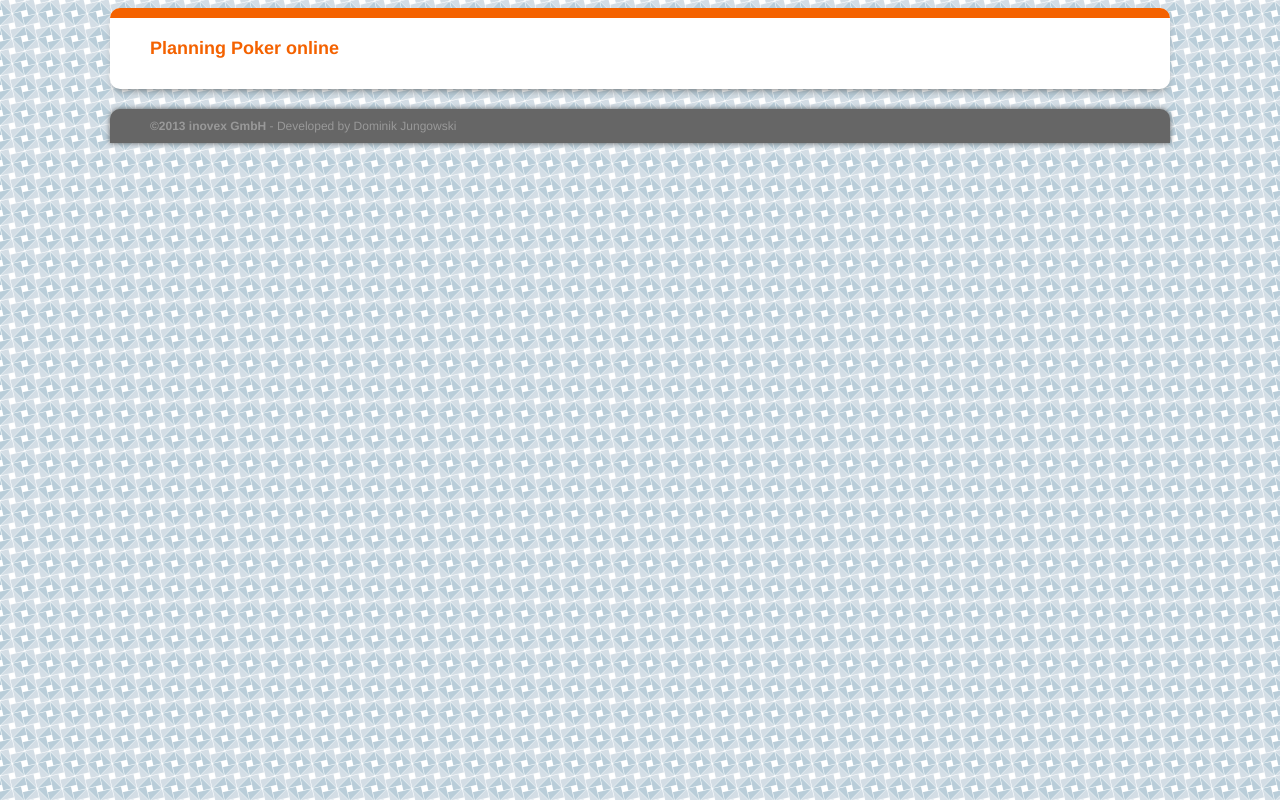
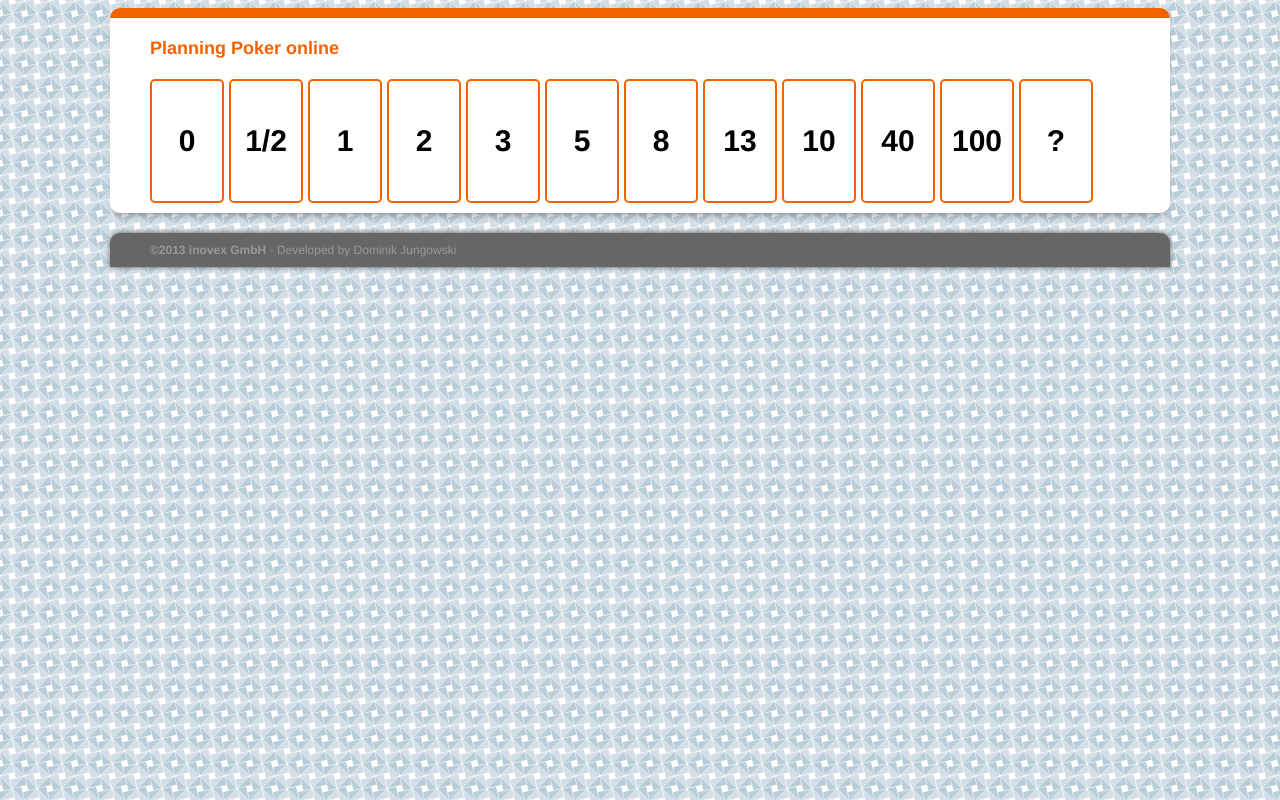
Before and after one commit to inovex/planning-poker, a plain HTML site: page views/index.html in a window 1280 px wide. Drawn offline with Linux system fonts and the light colour scheme; files that its build step writes are made by us from their sources; files whose address does not match are found by name.

Commit message:
Pokerkarten + Styling

```diff
--- a/public/css/main.css
+++ b/public/css/main.css
@@ -18,6 +18,11 @@ h1 {
 	color: #f46200;
 	font-size: 1.5em;
 	margin: 20px 0 20px 0;
+}
+
+.poker-separator {
+	clear: both;
+	height: 0px;
 }
 
 .poker-top {
@@ -49,3 +54,26 @@ h1 {
 	padding-top: 10px;
 	color: #999;
 }
+
+.poker-cards {
+	clear: both;
+}
+
+.poker-card {
+	display: block;
+	border: 2px solid #f46200;
+	border-radius: 5px;
+	float: left;
+	width: 70px;
+	height: 120px;
+	line-height: 120px;
+	margin-right: 5px;
+	text-align: center;
+	font-size: 30px;
+	font-weight: bold;
+}
+
+.poker-card:hover {
+	background-color: #f46200;
+	cursor: pointer;
+}
--- a/views/index.html
+++ b/views/index.html
@@ -11,6 +11,22 @@
 
 		<div class="poker-content">
 			<h1>Planning Poker online</h1>
+
+			<div class="poker-cards">
+				<a class="poker-card">0</a>
+				<a class="poker-card">1/2</a>
+				<a class="poker-card">1</a>
+				<a class="poker-card">2</a>
+				<a class="poker-card">3</a>
+				<a class="poker-card">5</a>
+				<a class="poker-card">8</a>
+				<a class="poker-card">13</a>
+				<a class="poker-card">10</a>
+				<a class="poker-card">40</a>
+				<a class="poker-card">100</a>
+				<a class="poker-card">?</a>
+			</div>
+			<div class="poker-separator">&nbsp;</div>
 		</div>
 	</div>
 
```
